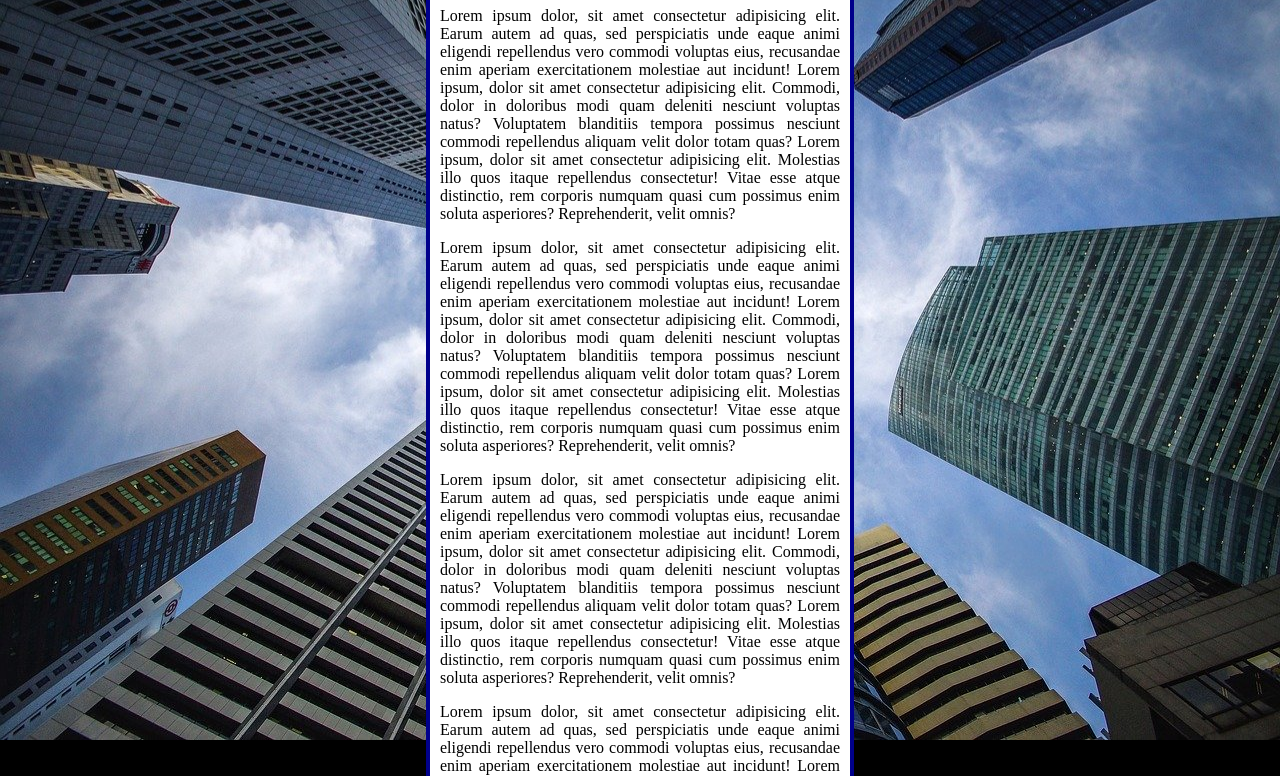
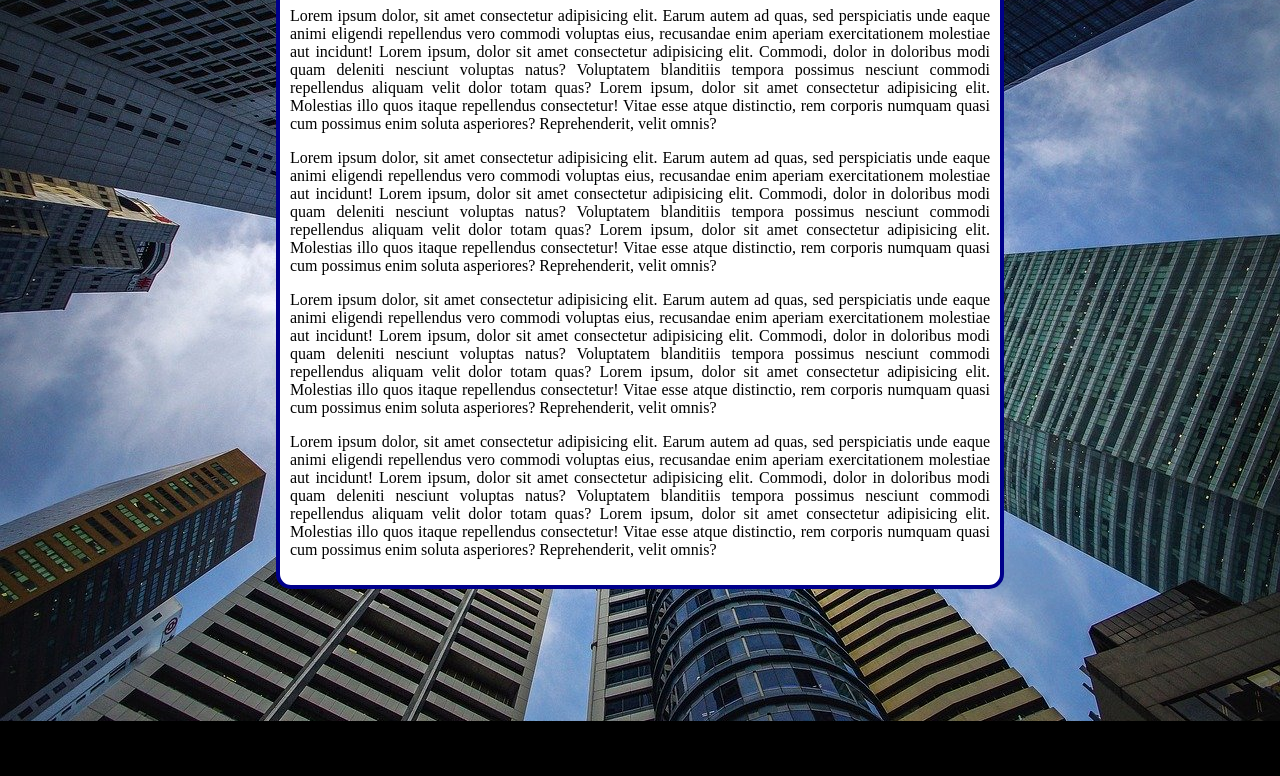
Before and after one commit to saintmosca/html-css, a plain HTML site: page exercicios/ex022/fundo006.html in a window 1280 px wide. Shown: the part 95-871 px from the top of the page. After the commit the page ends 816 px from the top, so only its background shows below. Drawn offline with Linux system fonts and the light colour scheme.

Commit message:
Att ex022

```diff
--- a/exercicios/ex022/fundo006.css
+++ b/exercicios/ex022/fundo006.css
@@ -2,16 +2,30 @@
 
 body {
     height: 100vh;
+    /*
     background-color: black;
     background-image: url('imagens/wallpaper002.jpg');
     background-position: center center;
     background-repeat: no-repeat;
     background-size: cover;
+    background-attachment: fixed;
+
+    "Shorthand background"
+    color
+    image
+    position
+    repeat
+    "[size]" - Não ta funcionando, apesar de estar escrito no manual do W3C
+    attachment
+    */
+
+    background: black url('imagens/wallpaper002.jpg') center center no-repeat fixed;
+    background-size: cover;
 }
 
 main {
     background-color: white;
-    width: 400px;
+    max-width: 700px;
     padding: 10px;
     margin: auto;
     border: 4px solid darkblue;
--- a/exercicios/ex022/fundo006.html
+++ b/exercicios/ex022/fundo006.html
@@ -6,7 +6,7 @@
     <meta name="viewport" content="width=device-width, initial-scale=1.0">
     <link rel="shortcut icon" href="favicon.ico" type="image/x-icon">
     <link rel="stylesheet" href="fundo006.css">
-    <title>Document</title>
+    <title>Fundo fixo de tela</title>
 </head>
 
 <body>
```
